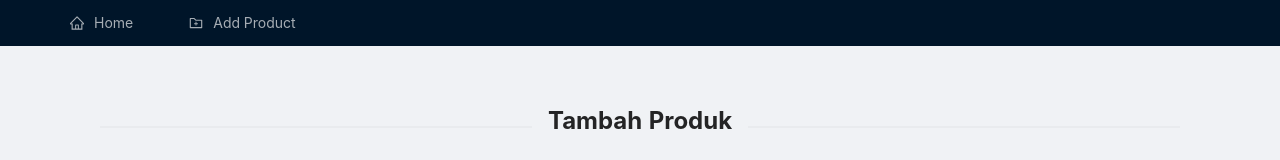
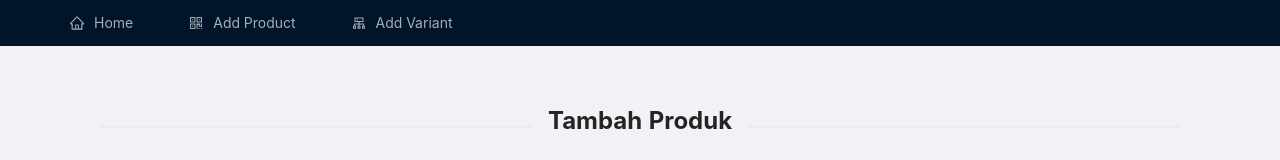
Before and after one commit to ArisLaode/sourcesage-commerce, a React (Create React App) app in the folder fe-ecommerce/: page /add-product in a window 1280 px wide. Shown: the top 160 px of the page. Built offline with nearby package versions, Linux system fonts and the light colour scheme; the HTML template or start-up script is replaced by a standard one.

Commit message:
add menu add variant

```diff
--- a/fe-ecommerce/src/components/Header.js
+++ b/fe-ecommerce/src/components/Header.js
@@ -3,7 +3,8 @@ import { Link } from "react-router-dom";
 import { Menu } from 'antd';
 import {
     HomeOutlined,
-    FolderAddOutlined
+    QrcodeOutlined,
+    ClusterOutlined
  } from '@ant-design/icons';
 
 const centerStyle = {
@@ -16,12 +17,15 @@ function HeaderApp (){
   return (
     <>
         <Menu mode="horizontal" theme='dark' style={centerStyle}>
-          <Menu.Item key="/" icon={<HomeOutlined />}>
-            <Link to='/' style={{paddingRight: '16px'}}>Home</Link>
-          </Menu.Item>
-          <Menu.Item key="/add-product" icon={<FolderAddOutlined />}>
-            <Link to='/add-product' style={{paddingRight: '16px'}}>Add Product</Link>
-          </Menu.Item>
+            <Menu.Item key="/" icon={<HomeOutlined />}>
+                <Link to='/' style={{paddingRight: '16px'}}>Home</Link>
+            </Menu.Item>
+            <Menu.Item key="/add-product" icon={<QrcodeOutlined />}>
+                <Link to='/add-product' style={{paddingRight: '16px'}}>Add Product</Link>
+            </Menu.Item>
+            <Menu.Item key="/add-variant" icon={<ClusterOutlined />}>
+                <Link to='/add-variant' style={{paddingRight: '16px'}}>Add Variant</Link>
+            </Menu.Item>
         </Menu>
     </>
   );
```
